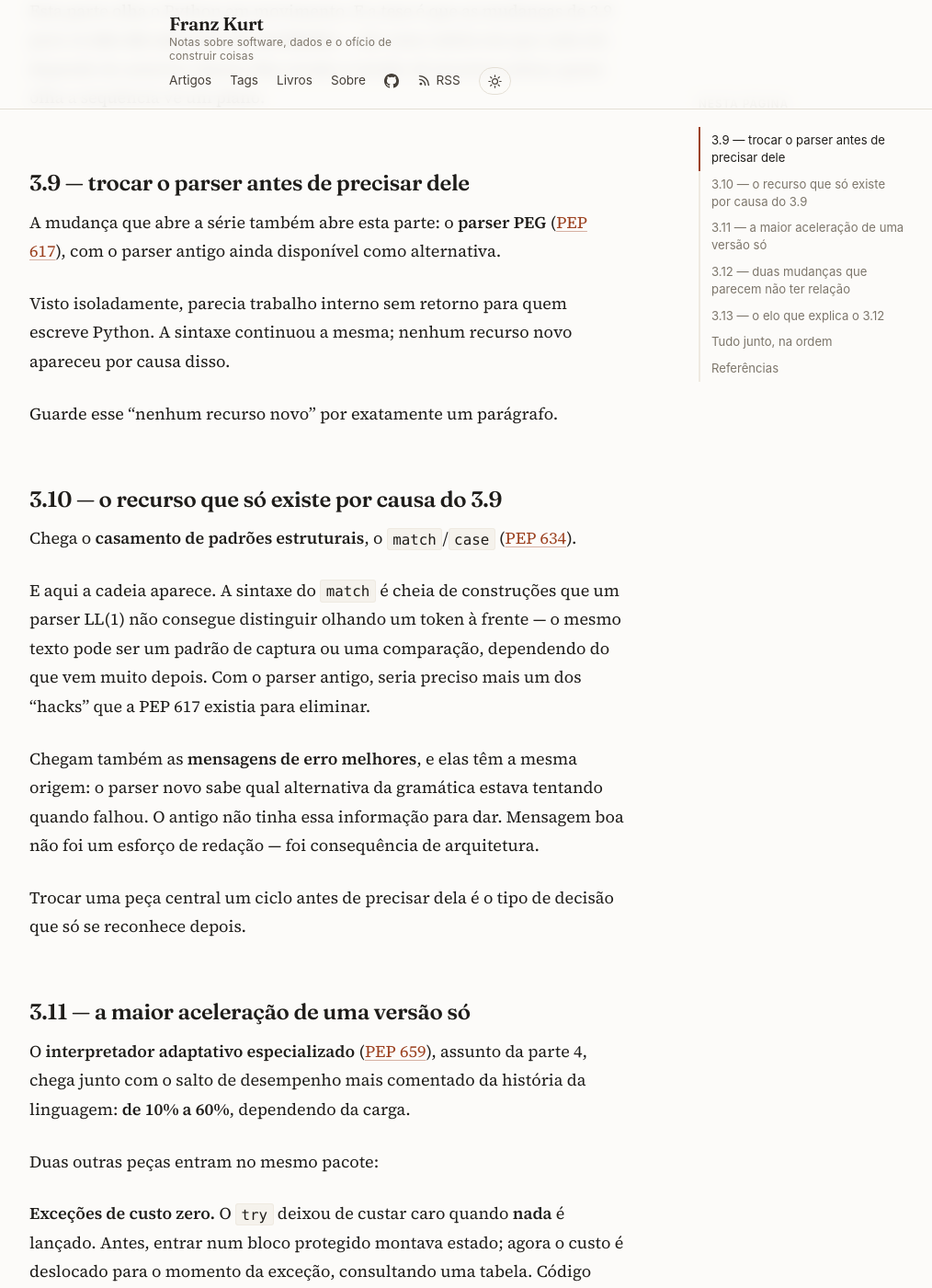
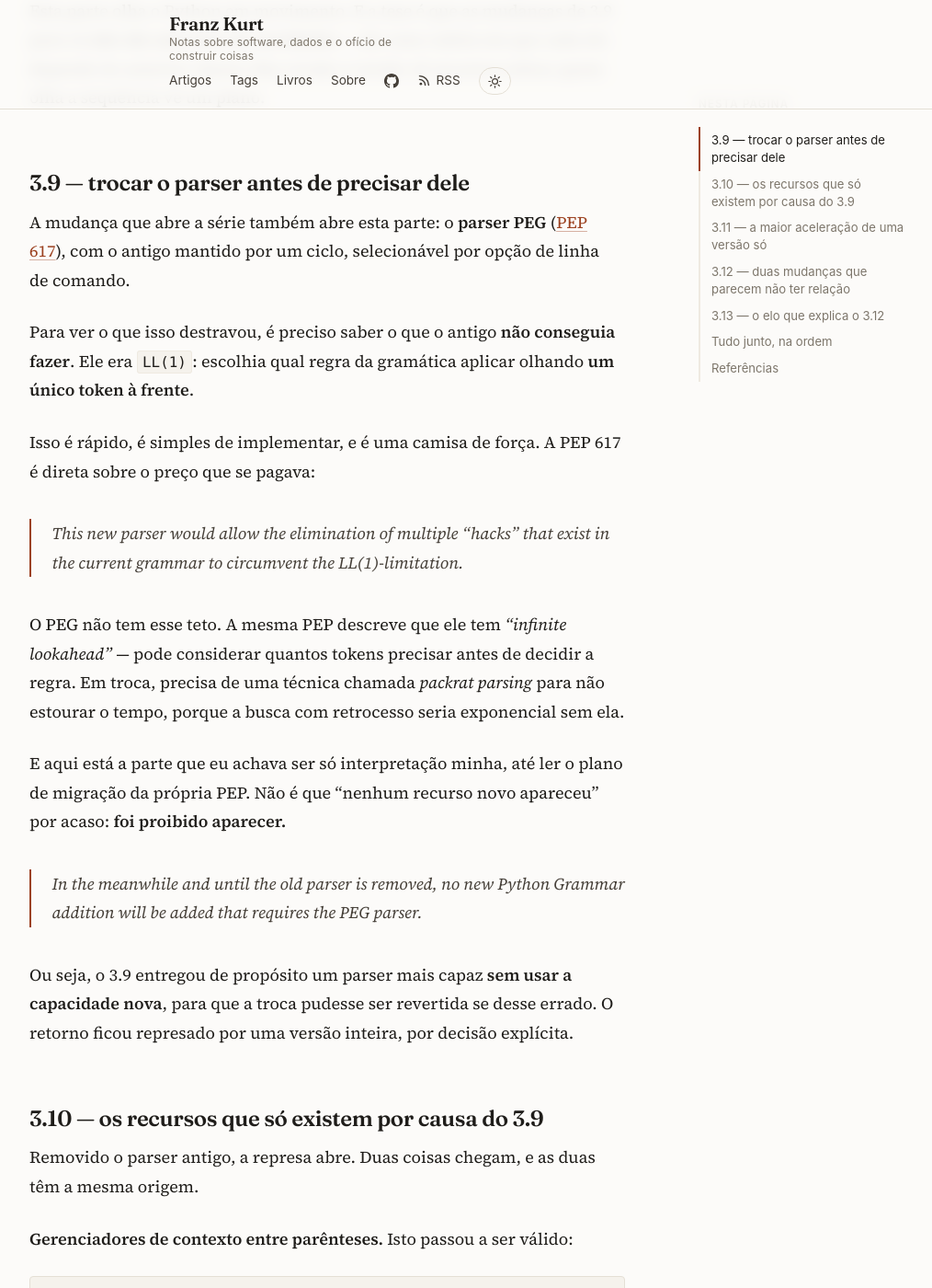
Before and after one commit to franzkurt/franzkurt.github.io, a Jekyll site: the page built from _posts/2025-07-05-python-por-dentro-do-39-ao-313.md, in a window 1280 px wide and 1400 px high, scrolled down 789 px. Shown: the whole window at 92% size, without its empty margins (132-1146 px from the left). Built offline with Jekyll 4.4.1, drawn with Linux system fonts in a browser that asks for light colours; some of the changed text lies outside the part shown.

Commit message:
Enriquece a seção do 3.9: o que o parser LL(1) não conseguia, e por que o ganho foi represado
A seção dizia "parecia trabalho interno sem retorno" e não mostrava nada.
Agora mostra, e o melhor dado desmonta a minha própria frase anterior:
o 3.9 não deixou de ganhar sintaxe nova por acaso — a PEP 617 PROIBIU,
no plano de migração, enquanto o parser antigo existisse:

  "In the meanwhile and until the old parser is removed, no new Python
   Grammar addition will be added that requires the PEG parser."

Ou seja, entregaram de propósito um parser mais capaz sem usar a
capacidade nova, para poder reverter. O retorno ficou represado uma
versão inteira, por decisão explícita.

Entram também: o que LL(1) significa na prática (um token de
antecedência) contra o "infinite lookahead" do PEG; o exemplo dos
gerenciadores de contexto entre parênteses, com a frase da doc do 3.10
que atribui a causa ao parser novo; os três padrões de match que não se
distinguem da construção comum com um token; e uma tabela de seis
mensagens de erro, todas rodadas aqui.

O bloco de match que eu tinha escrito não compilava — case (a, b): sem
corpo — num artigo sobre o parser. Corrigido e conferido: os dois blocos
compilam, as seis mensagens batem literal, e as três citações foram
conferidas contra a fonte.

1.089 -> 1.511 palavras (1,10x a mediana do blog).

Co-Authored-By: Claude Opus 5 (1M context) <noreply@anthropic.com>

````diff
--- a/_posts/2025-07-05-python-por-dentro-do-39-ao-313.md
+++ b/_posts/2025-07-05-python-por-dentro-do-39-ao-313.md
@@ -26,33 +26,90 @@ um plano.
 ## 3.9 — trocar o parser antes de precisar dele
 
 A mudança que abre a série também abre esta parte: o **parser PEG**
-([PEP 617](https://peps.python.org/pep-0617/)), com o parser antigo ainda
-disponível como alternativa.
+([PEP 617](https://peps.python.org/pep-0617/)), com o antigo mantido por um
+ciclo, selecionável por opção de linha de comando.
 
-Visto isoladamente, parecia trabalho interno sem retorno para quem escreve
-Python. A sintaxe continuou a mesma; nenhum recurso novo apareceu por causa
-disso.
+Para ver o que isso destravou, é preciso saber o que o antigo **não conseguia
+fazer**. Ele era `LL(1)`: escolhia qual regra da gramática aplicar olhando
+**um único token à frente**.
 
-Guarde esse "nenhum recurso novo" por exatamente um parágrafo.
+Isso é rápido, é simples de implementar, e é uma camisa de força. A PEP 617 é
+direta sobre o preço que se pagava:
 
-## 3.10 — o recurso que só existe por causa do 3.9
+> *This new parser would allow the elimination of multiple "hacks" that exist
+> in the current grammar to circumvent the LL(1)-limitation.*
 
-Chega o **casamento de padrões estruturais**, o `match`/`case`
-([PEP 634](https://peps.python.org/pep-0634/)).
+O PEG não tem esse teto. A mesma PEP descreve que ele tem *"infinite
+lookahead"* — pode considerar quantos tokens precisar antes de decidir a regra.
+Em troca, precisa de uma técnica chamada *packrat parsing* para não estourar o
+tempo, porque a busca com retrocesso seria exponencial sem ela.
 
-E aqui a cadeia aparece. A sintaxe do `match` é cheia de construções que um
-parser LL(1) não consegue distinguir olhando um token à frente — o mesmo texto
-pode ser um padrão de captura ou uma comparação, dependendo do que vem muito
-depois. Com o parser antigo, seria preciso mais um dos "hacks" que a PEP 617
-existia para eliminar.
+E aqui está a parte que eu achava ser só interpretação minha, até ler o plano de
+migração da própria PEP. Não é que "nenhum recurso novo apareceu" por acaso:
+**foi proibido aparecer.**
 
-Chegam também as **mensagens de erro melhores**, e elas têm a mesma origem: o
-parser novo sabe qual alternativa da gramática estava tentando quando falhou. O
-antigo não tinha essa informação para dar. Mensagem boa não foi um esforço de
-redação — foi consequência de arquitetura.
+> *In the meanwhile and until the old parser is removed, no new Python Grammar
+> addition will be added that requires the PEG parser.*
 
-Trocar uma peça central um ciclo antes de precisar dela é o tipo de decisão que
-só se reconhece depois.
+Ou seja, o 3.9 entregou de propósito um parser mais capaz **sem usar a
+capacidade nova**, para que a troca pudesse ser revertida se desse errado. O
+retorno ficou represado por uma versão inteira, por decisão explícita.
+
+## 3.10 — os recursos que só existem por causa do 3.9
+
+Removido o parser antigo, a represa abre. Duas coisas chegam, e as duas têm a
+mesma origem.
+
+**Gerenciadores de contexto entre parênteses.** Isto passou a ser válido:
+
+```python
+with (
+    open("a") as f,
+    open("b") as g,
+):
+    ...
+```
+
+Parece detalhe de formatação e não é. Com um token de antecedência, ao encontrar
+o `(` o parser não tem como saber se aquilo é uma tupla comum ou uma lista de
+gerenciadores — o que distingue os dois é o `as`, que pode estar muitos tokens
+depois. A documentação do 3.10 não deixa dúvida sobre a causa:
+
+> *This new syntax uses the non LL(1) capacities of the new parser.*
+
+**Casamento de padrões**, o `match`/`case`
+([PEP 634](https://peps.python.org/pep-0634/)). O mesmo problema, mais agudo:
+
+```python
+match ponto:
+    case Ponto(x=0, y=0): ...   # padrão de classe, não chamada de função
+    case (a, b): ...            # padrão de sequência, não tupla
+    case x if x > 10: ...       # padrão com guarda
+```
+
+Nenhuma das três se distingue da construção comum de mesma aparência olhando um
+token à frente. Com o parser antigo, cada uma exigiria mais um dos *hacks* que a
+PEP 617 existia para eliminar.
+
+E as **mensagens de erro**, que vieram na mesma versão e pela mesma razão: o
+parser sabe qual alternativa da gramática estava tentando quando falhou. Seis
+exemplos, todos rodados no 3.13:
+
+| o que você escreveu | o que o Python responde |
+|---|---|
+| `x = (1, 2` | `'(' was never closed` |
+| `if x = 1:` | `invalid syntax. Maybe you meant '==' or ':=' instead of '='?` |
+| `if x` | `expected ':'` |
+| `d = {'a': 1 'b': 2}` | `invalid syntax. Perhaps you forgot a comma?` |
+| `f'{x'` | `f-string: expecting '}'` |
+| `print 'oi'` | `Missing parentheses in call to 'print'. Did you mean print(...)?` |
+
+Nenhuma dessas seis é trabalho de redação. São consequência de o parser saber
+onde estava quando tropeçou — informação que o LL(1) descartava.
+
+Trocar uma peça central um ciclo antes de precisar dela, e segurar o benefício
+de propósito para poder voltar atrás, é o tipo de decisão que só se reconhece
+depois.
 
 ## 3.11 — a maior aceleração de uma versão só
 
````
